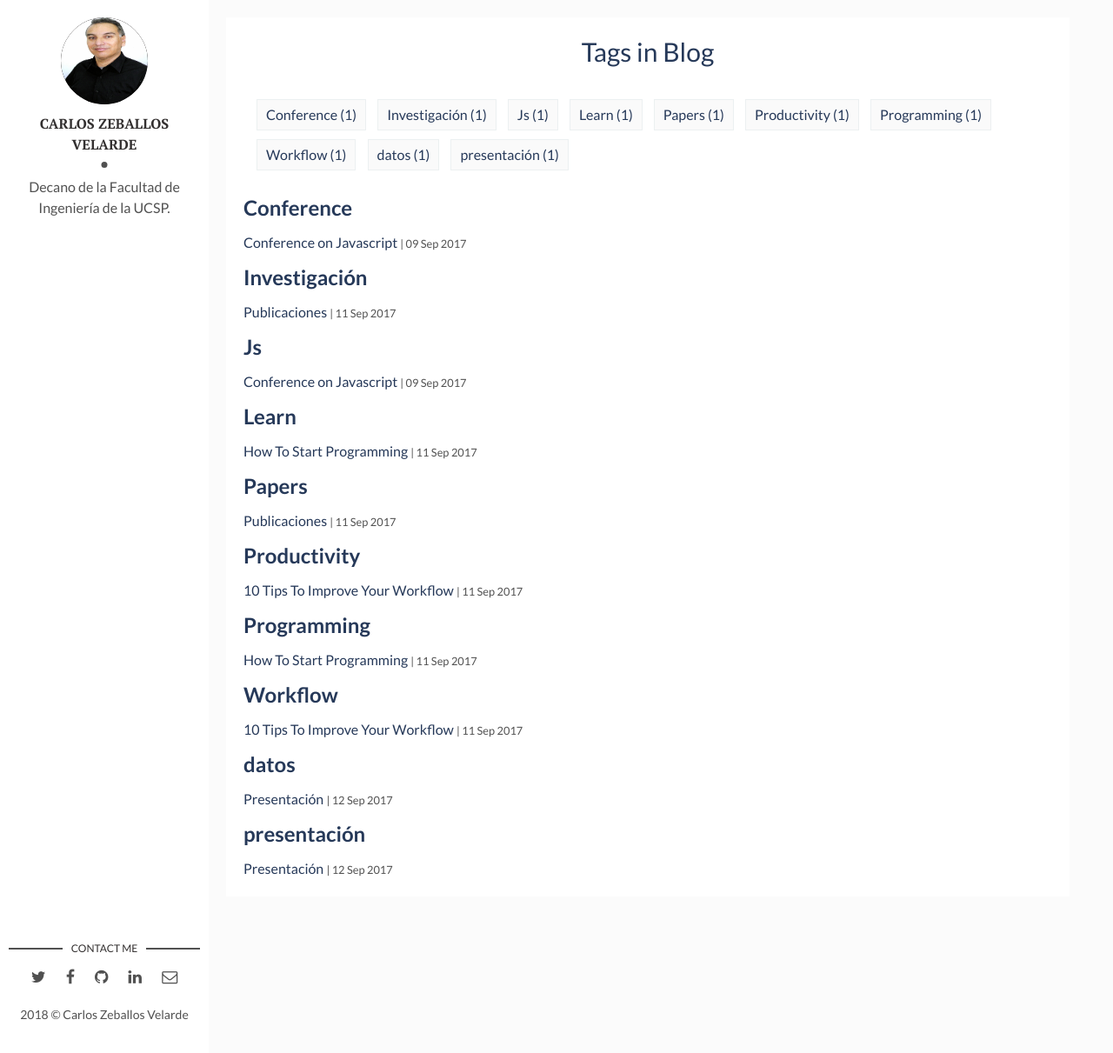
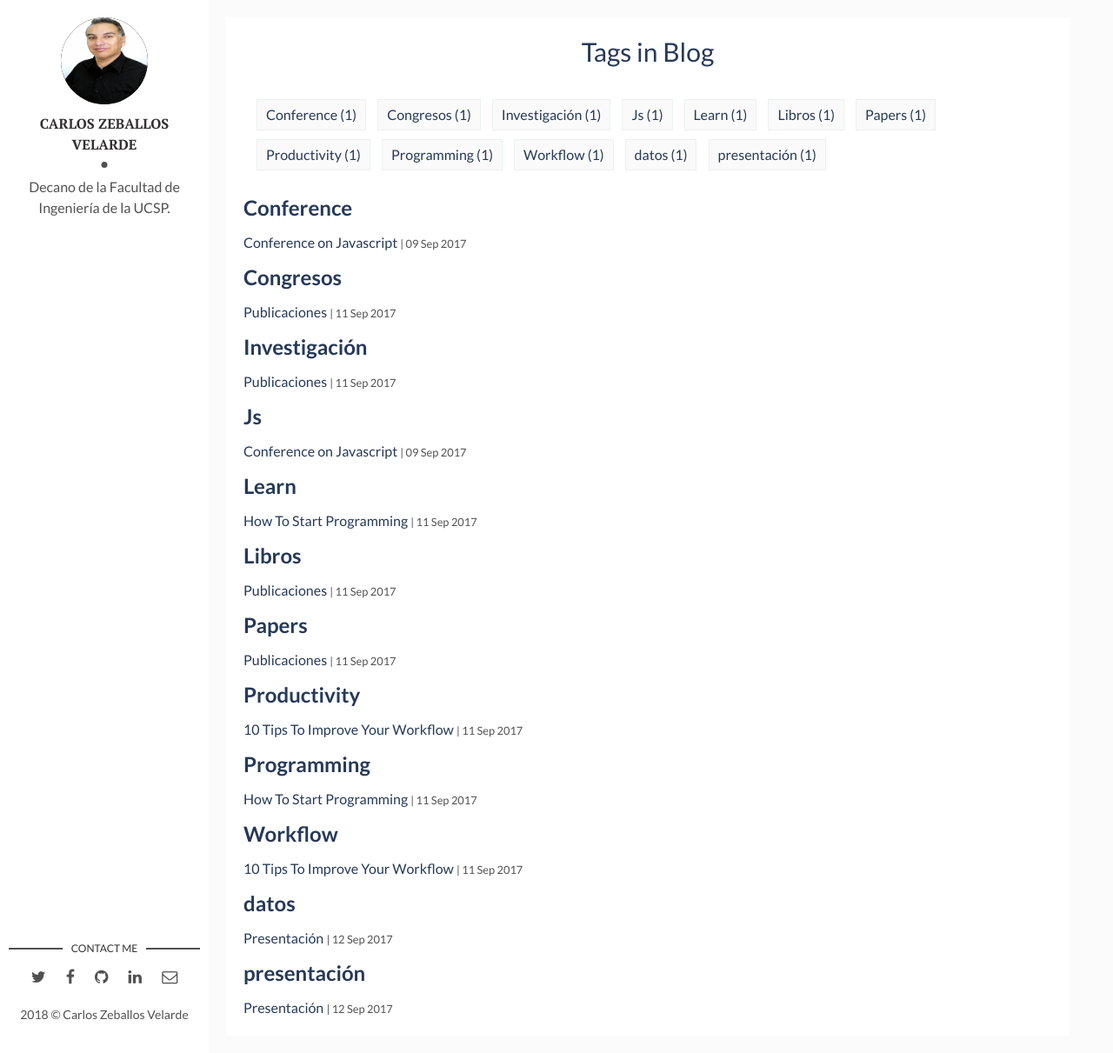
Before and after one commit to ucsp-civil/Carlos-Zeballos-Velarde, a Jekyll site: the page built from tags.html, in a window 1280 px wide and 1211 px high. Shown: the whole window at 87% size. Built offline with Jekyll 4.4.1, drawn with Linux system fonts in a browser that asks for light colours.

Commit message:
Updated: research

```diff
--- a/_posts/2017-09-12-publicaciones.markdown
+++ b/_posts/2017-09-12-publicaciones.markdown
@@ -5,7 +5,7 @@ date: 2017-09-12 00:00:00 +0300
 description: You’ll find this post in your `_posts` directory. Go ahead and edit it and re-build the site to see your changes. # Add post description (optional)
 img: software.jpg # Add image post (optional)
 comments: false
-tags: [Investigación, Papers] # add tag
+tags: [Investigación, Papers, Congresos, Libros] # add tag
 ---
 
 ### Artículos Científicos
```
Also changed, not shown: other parts of _posts/2017-09-12-publicaciones.markdown (+1 -1 lines).
